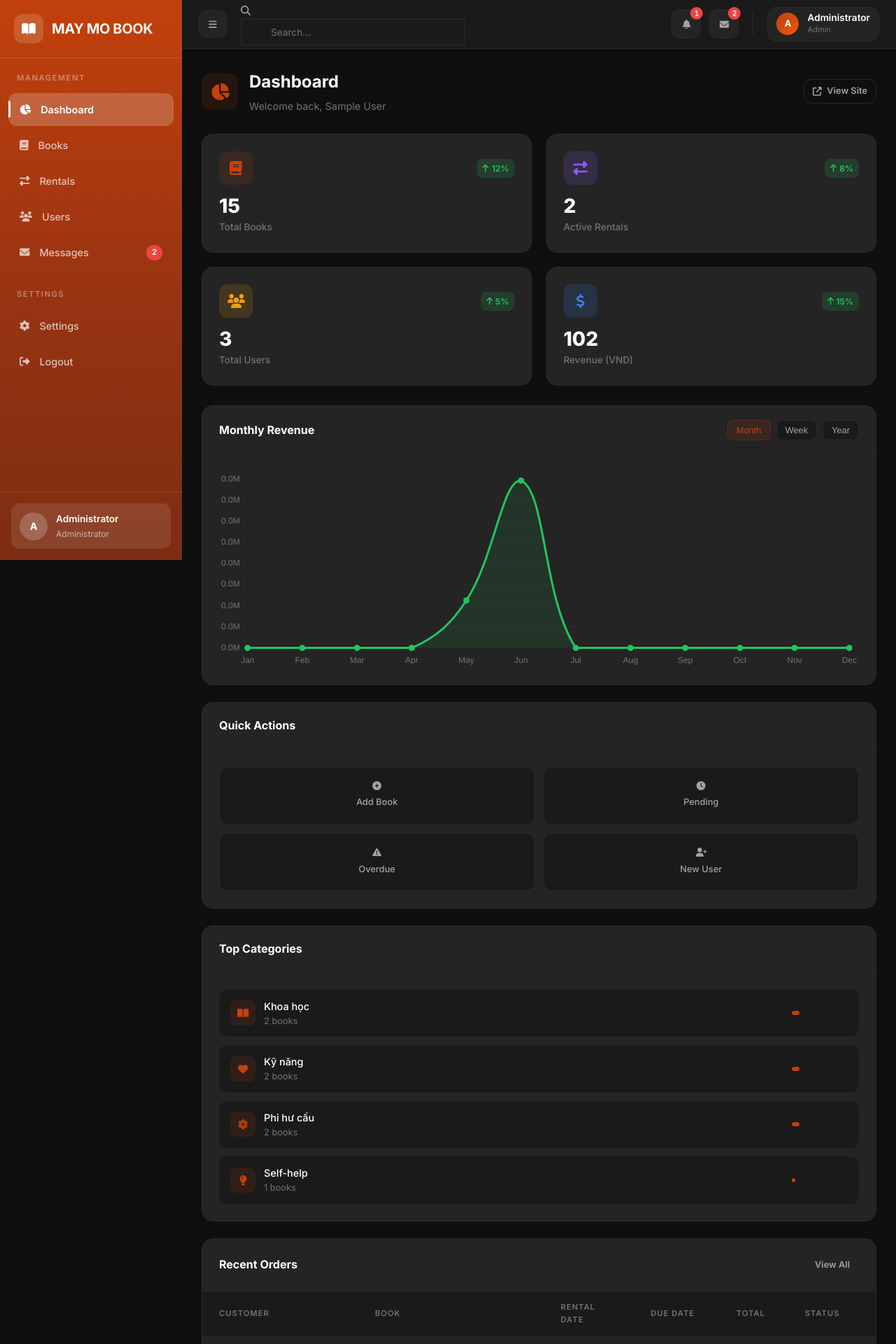
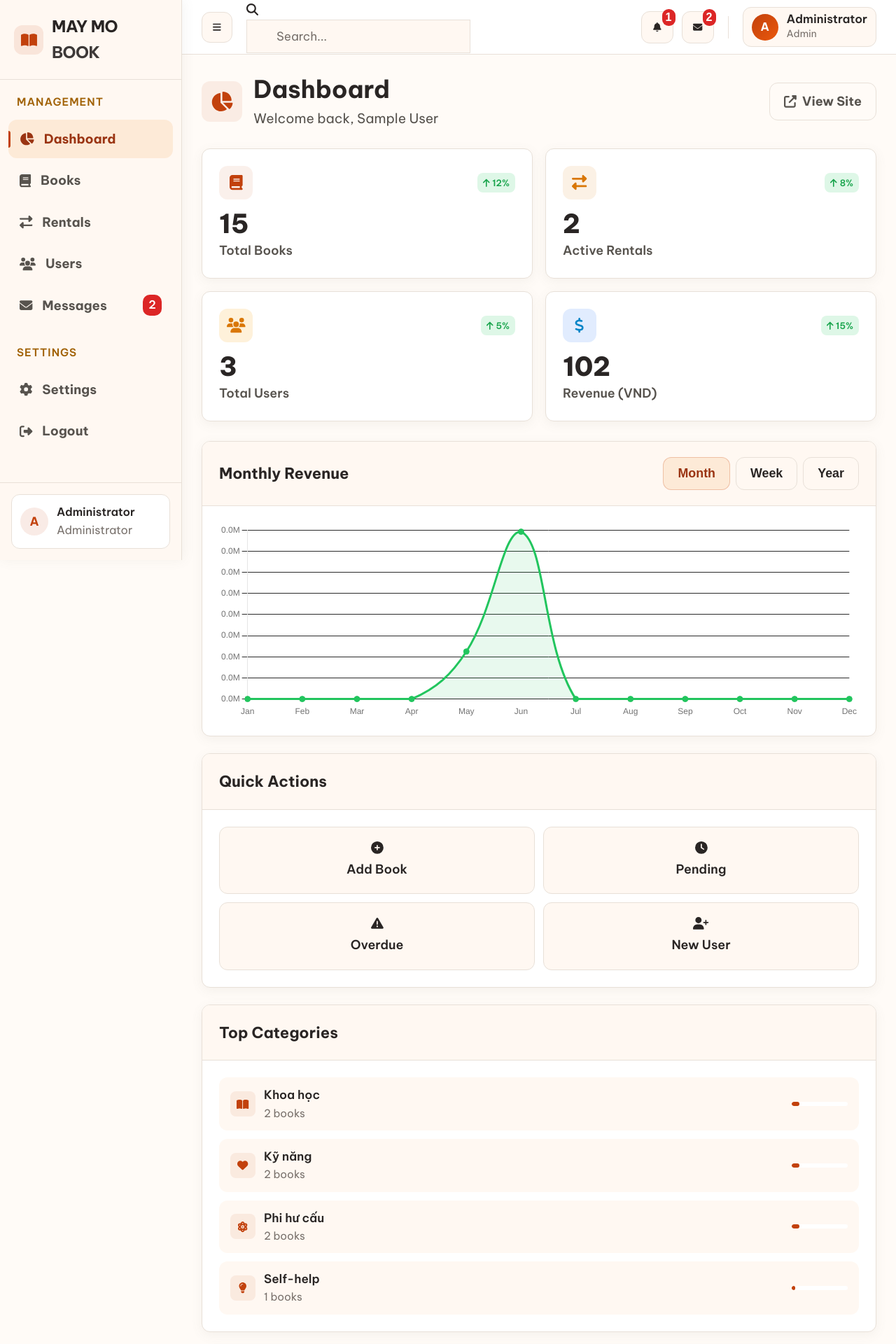
Before and after one commit to 22070362-collab/Web-2, a PHP site: page /web2book/frontend/pages/admin/index.php in a window 1280 px wide. Shown: the top 1920 px of the page at 70% size. Run offline with PHP 8.4, Linux system fonts and the light colour scheme; the visitor is signed in with stand-in values (Sample User, id 1); data comes from the database, SQL or seed files in the repository.

Commit message:
Apply beige light admin theme

```diff
--- a/frontend/assets/css/admin.css
+++ b/frontend/assets/css/admin.css
@@ -1,65 +1,65 @@
 /* =====================================================
-   Admin Panel - Warm Terracotta Theme
-   Modern Dashboard Design
+   Admin Panel - Clean Light Theme
+   Simple Dashboard Design
    ===================================================== */
 
 /* Google Fonts */
-@import url('https://fonts.googleapis.com/css2?family=Inter:wght@300;400;500;600;700;800&display=swap');
+@import url('https://fonts.googleapis.com/css2?family=Be+Vietnam+Pro:wght@300;400;500;600;700;800&display=swap');
 
 /* CSS Variables - Admin Theme */
 :root {
     --sidebar-width: 260px;
     --sidebar-collapsed: 70px;
-    --topbar-height: 70px;
-
-    /* Primary - Warm Terracotta */
+    --topbar-height: 76px;
+
+    /* Primary - Homepage Warm Terracotta */
     --primary: #C2410C;
     --primary-light: #EA580C;
     --primary-dark: #9A3412;
-    --primary-bg: rgba(194, 65, 12, 0.12);
-    --primary-bg-hover: rgba(194, 65, 12, 0.18);
-    --primary-border: rgba(194, 65, 12, 0.25);
+    --primary-bg: rgba(194, 65, 12, 0.08);
+    --primary-bg-hover: rgba(194, 65, 12, 0.12);
+    --primary-border: rgba(194, 65, 12, 0.18);
 
     /* Accent */
-    --accent: #8b5cf6;
-    --accent-light: rgba(139, 92, 246, 0.15);
-
-    /* Background - Dark Slate */
-    --bg-primary: #0f0f0f;
-    --bg-secondary: #1a1a1a;
-    --bg-card: #242424;
-    --bg-card-hover: #2a2a2a;
-    --bg-input: #1a1a1a;
+    --accent: #D97706;
+    --accent-light: rgba(217, 119, 6, 0.1);
+
+    /* Background - Homepage Beige */
+    --bg-primary: #FFFBF7;
+    --bg-secondary: #FFF8F2;
+    --bg-card: #FFFFFF;
+    --bg-card-hover: #FFF5EB;
+    --bg-input: #FFFFFF;
 
     /* Text */
-    --text-primary: #ffffff;
-    --text-secondary: #a3a3a3;
-    --text-muted: #737373;
+    --text-primary: #292524;
+    --text-secondary: #57534E;
+    --text-muted: #78716C;
 
     /* Border */
-    --border-color: #2a2a2a;
-    --border-hover: #404040;
+    --border-color: #E8E0D8;
+    --border-hover: #D6CEC4;
 
     /* Status */
-    --success: #22c55e;
-    --success-bg: rgba(34, 197, 94, 0.12);
-    --warning: #f59e0b;
-    --warning-bg: rgba(245, 158, 11, 0.15);
-    --danger: #ef4444;
-    --danger-bg: rgba(239, 68, 68, 0.15);
-    --info: #3b82f6;
-    --info-bg: rgba(59, 130, 246, 0.15);
+    --success: #16a34a;
+    --success-bg: #dcfce7;
+    --warning: #d97706;
+    --warning-bg: #fef3c7;
+    --danger: #dc2626;
+    --danger-bg: #fee2e2;
+    --info: #0284C7;
+    --info-bg: rgba(2, 132, 199, 0.1);
 
     /* Shadow */
-    --shadow-sm: 0 2px 8px rgba(0,0,0,0.3);
-    --shadow: 0 4px 16px rgba(0,0,0,0.4);
-    --shadow-lg: 0 8px 32px rgba(0,0,0,0.5);
+    --shadow-sm: 0 1px 3px rgba(120, 113, 108, 0.06);
+    --shadow: 0 4px 12px rgba(120, 113, 108, 0.08);
+    --shadow-lg: 0 12px 40px rgba(120, 113, 108, 0.12);
 
     /* Radius */
     --radius-sm: 8px;
     --radius: 12px;
-    --radius-lg: 16px;
-    --radius-xl: 20px;
+    --radius-lg: 12px;
+    --radius-xl: 16px;
 
     /* Transition */
     --transition: all 0.3s ease;
@@ -77,8 +77,8 @@ html {
 }
 
 body {
-    font-family: 'Inter', 'Segoe UI', Arial, -apple-system, BlinkMacSystemFont, sans-serif;
-    font-size: 14px;
+    font-family: 'Be Vietnam Pro', 'Segoe UI', Arial, -apple-system, BlinkMacSystemFont, sans-serif;
+    font-size: 17px;
     line-height: 1.6;
     color: var(--text-secondary);
     background: var(--bg-primary);
@@ -106,7 +106,8 @@ img {
     left: 0;
     width: var(--sidebar-width);
     height: 100vh;
-    background: linear-gradient(180deg, #C2410C 0%, #9A3412 50%, #7C2D12 100%);
+    background: #ffffff;
+    border-right: 1px solid var(--border-color);
     z-index: 1000;
     display: flex;
     flex-direction: column;
@@ -147,30 +148,31 @@ img {
 /* Sidebar Header */
 .sidebar-header {
     padding: 20px;
-    border-bottom: 1px solid rgba(255,255,255,0.1);
+    border-bottom: 1px solid var(--border-color);
 }
 
 .sidebar-logo {
     display: flex;
     align-items: center;
     gap: 12px;
-    color: white;
+    color: var(--text-primary);
 }
 
 .sidebar-logo-icon {
     width: 42px;
     height: 42px;
-    background: rgba(255,255,255,0.15);
+    background: var(--primary-bg);
     border-radius: var(--radius);
     display: flex;
     align-items: center;
     justify-content: center;
-    font-size: 1.1rem;
+    font-size: 1.2rem;
+    color: var(--primary);
     flex-shrink: 0;
 }
 
 .sidebar-logo-text {
-    font-size: 1.25rem;
+    font-size: 1.35rem;
     font-weight: 700;
     letter-spacing: -0.02em;
 }
@@ -192,11 +194,11 @@ img {
 
 .sidebar-nav-label {
     display: block;
-    font-size: 0.7rem;
+    font-size: 0.8rem;
     font-weight: 600;
     text-transform: uppercase;
     letter-spacing: 1.5px;
-    color: rgba(255,255,255,0.4);
+    color: var(--text-muted);
     padding: 0 12px;
     margin-bottom: 12px;
 }
@@ -205,11 +207,11 @@ img {
     display: flex;
     align-items: center;
     gap: 14px;
-    padding: 12px 16px;
+    padding: 13px 16px;
     border-radius: var(--radius);
-    color: rgba(255,255,255,0.7);
-    font-weight: 500;
-    font-size: 0.9rem;
+    color: var(--text-secondary);
+    font-weight: 600;
+    font-size: 1rem;
     margin-bottom: 4px;
     transition: var(--transition-fast);
     position: relative;
@@ -250,13 +252,13 @@ img {
 }
 
 .sidebar-nav-item:hover {
-    background: rgba(255,255,255,0.1);
-    color: white;
+    background: var(--primary-bg);
+    color: var(--primary);
 }
 
 .sidebar-nav-item.active {
-    background: rgba(255,255,255,0.2);
-    color: white;
+    background: var(--primary-bg);
+    color: var(--primary);
     font-weight: 600;
 }
 
@@ -268,14 +270,14 @@ img {
     transform: translateY(-50%);
     width: 3px;
     height: 24px;
-    background: white;
+    background: var(--primary);
     border-radius: 0 3px 3px 0;
 }
 
 /* Sidebar Footer */
 .sidebar-footer {
     padding: 16px;
-    border-top: 1px solid rgba(255,255,255,0.1);
+    border-top: 1px solid var(--border-color);
 }
 
 .sidebar-admin-card {
@@ -283,21 +285,21 @@ img {
     align-items: center;
     gap: 12px;
     padding: 12px;
-    background: rgba(255,255,255,0.1);
+    background: var(--bg-primary);
     border-radius: var(--radius);
 }
 
 .sidebar-admin-avatar {
     width: 40px;
     height: 40px;
-    background: rgba(255,255,255,0.2);
+    background: var(--primary-bg);
     border-radius: 50%;
     display: flex;
     align-items: center;
     justify-content: center;
-    color: white;
+    color: var(--primary);
     font-weight: 700;
-    font-size: 0.9rem;
+    font-size: 1rem;
     flex-shrink: 0;
 }
 
@@ -307,16 +309,16 @@ img {
 
 .sidebar-admin-name {
     font-weight: 600;
-    font-size: 0.85rem;
-    color: white;
+    font-size: 0.95rem;
+    color: var(--text-primary);
     white-space: nowrap;
     overflow: hidden;
     text-overflow: ellipsis;
 }
 
 .sidebar-admin-role {
-    font-size: 0.75rem;
-    color: rgba(255,255,255,0.6);
+    font-size: 0.85rem;
+    color: var(--text-muted);
 }
 
 /* =====================================================
@@ -344,7 +346,7 @@ img {
     display: flex;
     align-items: center;
     justify-content: space-between;
-    padding: 0 24px;
+    padding: 0 28px;
     z-index: 100;
 }
 
@@ -355,8 +357,8 @@ img {
 }
 
 .topbar-toggle {
-    width: 40px;
-    height: 40px;
+    width: 44px;
+    height: 44px;
     background: var(--bg-card);
     border: 1px solid var(--border-color);
     border-radius: var(--radius);
@@ -388,12 +390,12 @@ img {
 
 .topbar-search input {
     width: 100%;
-    padding: 10px 14px 10px 42px;
+    padding: 12px 14px 12px 42px;
     background: var(--bg-input);
     border: 1px solid var(--border-color);
     border-radius: var(--radius-full);
     color: var(--text-primary);
-    font-size: 0.85rem;
+    font-size: 1rem;
     font-family: inherit;
     transition: var(--transition);
 }
@@ -416,8 +418,8 @@ img {
 
 .topbar-icon-btn {
     position: relative;
-    width: 42px;
-    height: 42px;
+    width: 46px;
+    height: 46px;
     background: var(--bg-card);
     border: 1px solid var(--border-color);
     border-radius: var(--radius);
@@ -476,8 +478,8 @@ img {
 }
 
 .topbar-avatar {
-    width: 32px;
-    height: 32px;
+    width: 38px;
+    height: 38px;
     background: linear-gradient(135deg, var(--primary) 0%, var(--primary-light) 100%);
     border-radius: 50%;
     display: flex;
@@ -485,7 +487,7 @@ img {
     justify-content: center;
     color: white;
     font-weight: 700;
-    font-size: 0.8rem;
+    font-size: 0.95rem;
 }
 
 .topbar-profile-info {
@@ -495,13 +497,13 @@ img {
 
 .topbar-profile-name {
     font-weight: 600;
-    font-size: 0.85rem;
+    font-size: 0.98rem;
     color: var(--text-primary);
     line-height: 1.2;
 }
 
 .topbar-profile-role {
-    font-size: 0.7rem;
+    font-size: 0.82rem;
     color: var(--text-muted);
 }
 
@@ -701,16 +703,17 @@ img {
 .dashboard-stats-grid {
     display: grid;
     grid-template-columns: repeat(4, 1fr);
-    gap: 20px;
+    gap: 18px;
     margin-bottom: 28px;
 }
 
 .stat-card-admin {
     background: var(--bg-card);
     border: 1px solid var(--border-color);
-    border-radius: var(--radius-lg);
+    border-radius: var(--radius);
     padding: 24px;
     transition: var(--transition);
+    box-shadow: var(--shadow-sm);
 }
 
 .stat-card-admin:hover {
@@ -777,7 +780,7 @@ img {
 }
 
 .stat-card-value {
-    font-size: 1.75rem;
+    font-size: 2.05rem;
     font-weight: 800;
     color: var(--text-primary);
     line-height: 1;
@@ -785,9 +788,9 @@ img {
 }
 
 .stat-card-label {
-    font-size: 0.85rem;
-    color: var(--text-muted);
-    font-weight: 500;
+    font-size: 1rem;
+    color: var(--text-secondary);
+    font-weight: 600;
 }
 
 /* =====================================================
@@ -809,20 +812,21 @@ img {
 .dashboard-card {
     background: var(--bg-card);
     border: 1px solid var(--border-color);
-    border-radius: var(--radius-lg);
+    border-radius: var(--radius);
     overflow: hidden;
+    box-shadow: var(--shadow-sm);
 }
 
 .dashboard-card-header {
     display: flex;
     align-items: center;
     justify-content: space-between;
-    padding: 20px 24px;
+    padding: 22px 24px;
     border-bottom: 1px solid var(--border-color);
 }
 
 .dashboard-card-title {
-    font-size: 1rem;
+    font-size: 1.18rem;
     font-weight: 700;
     color: var(--text-primary);
 }
@@ -833,13 +837,13 @@ img {
 }
 
 .dashboard-card-btn {
-    padding: 6px 12px;
+    padding: 8px 14px;
     background: var(--bg-secondary);
     border: 1px solid var(--border-color);
     border-radius: var(--radius-sm);
     color: var(--text-secondary);
-    font-size: 0.8rem;
-    font-weight: 500;
+    font-size: 0.98rem;
+    font-weight: 600;
     cursor: pointer;
     transition: var(--transition-fast);
 }
@@ -873,13 +877,13 @@ img {
 
 .data-table th,
 .data-table td {
-    padding: 14px 24px;
+    padding: 16px 24px;
     text-align: left;
 }
 
 .data-table th {
-    font-size: 0.7rem;
-    font-weight: 600;
+    font-size: 0.88rem;
+    font-weight: 700;
     text-transform: uppercase;
     letter-spacing: 1px;
     color: var(--text-muted);
@@ -1038,8 +1042,8 @@ img {
     border: 1px solid var(--border-color);
     border-radius: var(--radius);
     color: var(--text-secondary);
-    font-size: 0.8rem;
-    font-weight: 500;
+    font-size: 1rem;
+    font-weight: 600;
     transition: var(--transition-fast);
     cursor: pointer;
 }
@@ -1092,13 +1096,13 @@ img {
 }
 
 .category-name {
-    font-weight: 500;
+    font-weight: 600;
     color: var(--text-primary);
+    font-size: 1rem;
+}
+
+.category-count {
     font-size: 0.9rem;
-}
-
-.category-count {
-    font-size: 0.8rem;
     color: var(--text-muted);
 }
 
@@ -1125,8 +1129,8 @@ img {
     align-items: center;
     justify-content: center;
     gap: 8px;
-    padding: 10px 20px;
-    font-size: 0.85rem;
+    padding: 12px 20px;
+    font-size: 1rem;
     font-weight: 600;
     border-radius: var(--radius);
     border: none;
@@ -1159,13 +1163,13 @@ img {
 }
 
 .btn-sm {
-    padding: 6px 12px;
-    font-size: 0.8rem;
+    padding: 8px 13px;
+    font-size: 0.92rem;
 }
 
 .btn-icon {
-    width: 32px;
-    height: 32px;
+    width: 38px;
+    height: 38px;
     padding: 0;
     border-radius: var(--radius-sm);
 }
@@ -1270,34 +1274,34 @@ select.form-control {
 }
 
 .page-header-icon {
-    width: 52px;
-    height: 52px;
+    width: 58px;
+    height: 58px;
     background: var(--primary-bg);
     border-radius: var(--radius);
     display: flex;
     align-items: center;
     justify-content: center;
     color: var(--primary);
-    font-size: 1.5rem;
+    font-size: 1.65rem;
 }
 
 .page-header-title {
-    font-size: 1.5rem;
+    font-size: 1.85rem;
     font-weight: 700;
     color: var(--text-primary);
     margin-bottom: 4px;
 }
 
 .page-header-subtitle {
-    font-size: 0.9rem;
-    color: var(--text-muted);
+    font-size: 1.05rem;
+    color: var(--text-secondary);
 }
 
 .page-breadcrumb {
     display: flex;
     align-items: center;
     gap: 8px;
-    font-size: 0.85rem;
+    font-size: 0.95rem;
     color: var(--text-muted);
     margin-top: 8px;
 }
@@ -1394,3 +1398,239 @@ select.form-control {
 ::-webkit-scrollbar-thumb:hover {
     background: var(--text-muted);
 }
+
+/* =====================================================
+   FORCE LIGHT BEIGE ADMIN UI
+   Keeps the admin panel visually aligned with the homepage.
+   ===================================================== */
+html,
+body {
+    background: #FFFBF7 !important;
+    color: #292524 !important;
+    font-family: 'Be Vietnam Pro', 'Segoe UI', Arial, sans-serif !important;
+    font-size: 17px !important;
+}
+
+.main-content,
+.page-content {
+    background: #FFFBF7 !important;
+}
+
+.sidebar {
+    background: #FFF8F2 !important;
+    border-right: 1px solid #E8E0D8 !important;
+    box-shadow: 2px 0 16px rgba(120, 113, 108, 0.08) !important;
+}
+
+.sidebar-header,
+.sidebar-footer {
+    border-color: #E8E0D8 !important;
+}
+
+.sidebar-logo,
+.sidebar-logo-text,
+.sidebar-admin-name {
+    color: #292524 !important;
+}
+
+.sidebar-logo-icon,
+.sidebar-admin-avatar {
+    background: rgba(194, 65, 12, 0.1) !important;
+    color: #C2410C !important;
+}
+
+.sidebar-nav-label {
+    color: #A16207 !important;
+    font-size: 0.9rem !important;
+    letter-spacing: 1px !important;
+}
+
+.sidebar-nav-item {
+    color: #57534E !important;
+    font-size: 1.08rem !important;
+    font-weight: 700 !important;
+    min-height: 50px !important;
+}
+
+.sidebar-nav-item:hover,
+.sidebar-nav-item.active {
+    background: #FDEAD7 !important;
+    color: #9A3412 !important;
+}
+
+.sidebar-nav-item.active::before {
+    background: #C2410C !important;
+}
+
+.sidebar-admin-card {
+    background: #FFFFFF !important;
+    border: 1px solid #E8E0D8 !important;
+}
+
+.sidebar-admin-role {
+    color: #78716C !important;
+    font-size: 0.95rem !important;
+}
+
+.topbar {
+    background: #FFFFFF !important;
+    border-bottom: 1px solid #E8E0D8 !important;
+    min-height: 78px !important;
+}
+
+.topbar-toggle,
+.topbar-icon-btn,
+.topbar-profile,
+.topbar-search input,
+.form-control,
+.dashboard-card-btn,
+.quick-action-btn,
+.category-item,
+.message-item,
+.detail-message-body,
+.reply-form-panel,
+.btn-cancel {
+    background: #FFF8F2 !important;
+    color: #292524 !important;
+    border-color: #E8E0D8 !important;
+}
+
+.topbar-search input::placeholder {
+    color: #78716C !important;
+}
+
+.dashboard-card,
+.stat-card-admin,
+.topbar-dropdown-menu,
+.dropdown-footer,
+.messages-list-section,
+.message-detail-section,
+.sidebar-card,
+.stat-card {
+    background: #FFFFFF !important;
+    color: #292524 !important;
+    border: 1px solid #E8E0D8 !important;
+    box-shadow: 0 4px 16px rgba(120, 113, 108, 0.08) !important;
+}
+
+.dashboard-card-header,
+.data-table th,
+.messages-tabs,
+.detail-header-bar,
+.dropdown-header {
+    background: #FFF8F2 !important;
+    border-color: #E8E0D8 !important;
+}
+
+.dashboard-card-title,
+.page-header-title,
+.stat-card-value,
+.table-user-name,
+.table-book-title,
+.message-sender,
+.message-sender-name,
+.message-subject,
+.detail-subject-bar h2,
+.sender-name-lg,
+.card-title,
+.form-group label,
+.settings-section-title {
+    color: #292524 !important;
+}
+
+.page-header-subtitle,
+.stat-card-label,
+.table-user-email,
+.table-book-author,
+.message-preview,
+.message-time,
+.sender-email-lg,
+.message-datetime,
+.tips-list li,
+.form-text {
+    color: #57534E !important;
+}
+
+.page-header-title {
+    font-size: 2.05rem !important;
+    line-height: 1.25 !important;
+}
+
+.page-header-subtitle {
+    font-size: 1.12rem !important;
+}
+
+.dashboard-card-title,
+.card-title {
+    font-size: 1.28rem !important;
+}
+
+.stat-card-value {
+    font-size: 2.2rem !important;
+}
+
+.stat-card-label,
+.data-table td,
+.form-control,
+.btn,
+.quick-action-btn,
+.dashboard-card-btn {
+    font-size: 1.05rem !important;
+}
+
+.data-table th {
+    color: #57534E !important;
+    font-size: 0.95rem !important;
+}
+
+.data-table tr:hover td,
+.message-item:hover,
+.quick-action-btn:hover,
+.category-item:hover {
+    background: #FFF5EB !important;
+}
+
+.btn,
+.dashboard-card-btn,
+.toolbar-btn,
+.reply-btn,
+.btn-send,
+.btn-send-full,
+.btn-cancel {
+    min-height: 46px !important;
+    padding: 12px 20px !important;
+    border-radius: 12px !important;
+    font-size: 1.05rem !important;
+    font-weight: 700 !important;
+}
+
+.btn-primary,
+.toolbar-btn:hover,
+.reply-btn,
+.btn-send,
+.btn-send-full {
+    background: #C2410C !important;
+    color: #FFFFFF !important;
+    border-color: #C2410C !important;
+}
+
+.btn-outline:hover,
+.dashboard-card-btn.active,
+.tab-btn.active,
+.message-item.unread {
+    background: #FDEAD7 !important;
+    color: #9A3412 !important;
+    border-color: rgba(194, 65, 12, 0.25) !important;
+}
+
+.badge,
+.topbar-badge,
+.sidebar-badge,
+.tab-badge {
+    font-size: 0.95rem !important;
+    min-height: 24px !important;
+}
+
+.chart-container {
+    background: #FFFFFF !important;
+}
--- a/frontend/templates/admin_header.php
+++ b/frontend/templates/admin_header.php
@@ -117,7 +117,7 @@ function adminTimeAgo($datetime) {
     <meta name="viewport" content="width=device-width, initial-scale=1.0">
     <title><?php echo isset($pageTitle) ? htmlspecialchars($pageTitle) . ' - ' : ''; ?>Admin - BookRent</title>
     <link rel="stylesheet" href="https://cdnjs.cloudflare.com/ajax/libs/font-awesome/6.4.0/css/all.min.css">
-    <link rel="stylesheet" href="../../assets/css/admin.css">
+    <link rel="stylesheet" href="../../assets/css/admin.css?v=20260515-beige-ui">
     <script src="https://cdn.jsdelivr.net/npm/chart.js"></script>
 </head>
 <body>
```
Also changed, not shown: other parts of frontend/assets/css/admin.css (+27 -27 lines).
